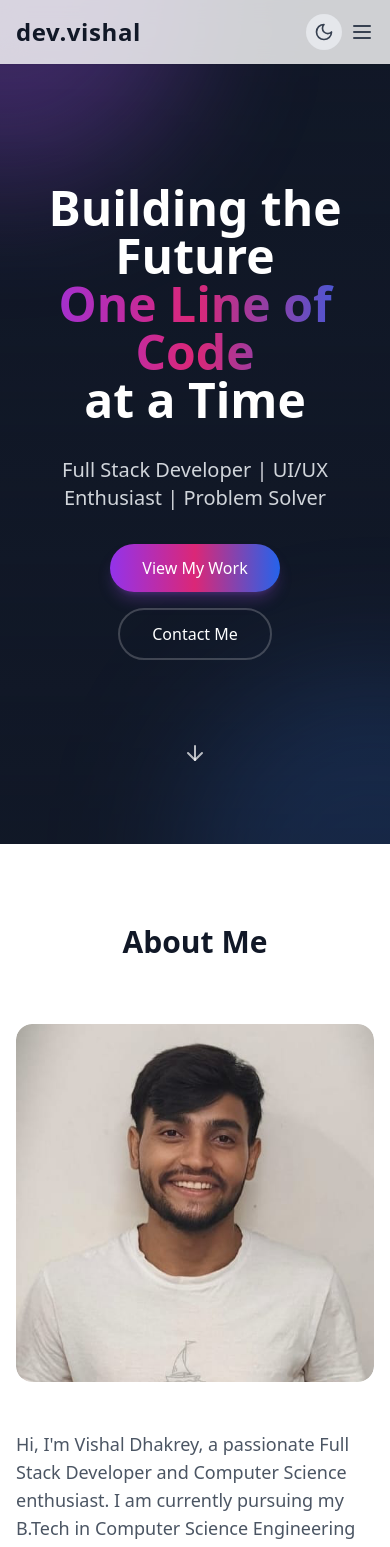
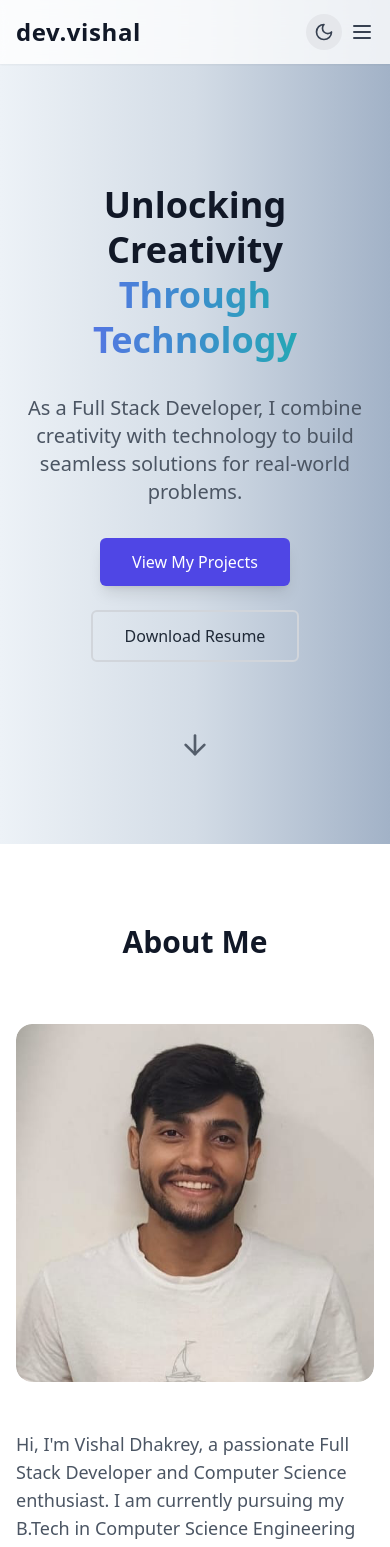
Before and after one commit to Vishaldhakrey/portfolio, a React (Vite) app: page / in a window 390 px wide. Shown: the top 1547 px of the page. Built offline with nearby package versions, Linux system fonts and the light colour scheme.

Commit message:
add some new features

```diff
--- a/src/components/Hero.tsx
+++ b/src/components/Hero.tsx
@@ -1,129 +1,92 @@
 import { ArrowDown } from 'lucide-react';
 import { motion } from 'framer-motion';
-import { gradientText, gradientBg, gradientHover } from '../utils/gradients';
 import { fadeInUp, staggerContainer } from '../utils/animations';
 
 export default function Hero() {
   return (
-    <section id="hero" className="min-h-screen flex items-center justify-center relative bg-gray-900 dark:bg-gray-800">
-      {/* Gradient Orbs */}
+    <section
+      id="hero"
+      className="min-h-screen flex items-center justify-center bg-gradient-to-r from-[#edf2f7] via-[#d3dce6] to-[#a2b2c7] dark:from-[#111827] dark:via-[#1f2937] dark:to-[#2d3748] text-gray-800 dark:text-white relative"
+    >
+      {/* Main Content */}
       <motion.div
-        className="absolute inset-0 overflow-hidden"
-        initial={{ opacity: 0 }}
-        animate={{ opacity: 1 }}
-        transition={{ duration: 1 }}
-      >
-        <motion.div
-          className="absolute -top-48 -left-48 w-96 h-96 bg-purple-500/30 dark:bg-purple-400/20 rounded-full blur-3xl"
-          animate={{
-            x: [0, 30, 0],
-            y: [0, -30, 0],
-          }}
-          transition={{
-            duration: 8,
-            repeat: Infinity,
-            ease: "easeInOut"
-          }}
-        />
-        <motion.div
-          className="absolute -bottom-48 -right-48 w-96 h-96 bg-blue-500/30 dark:bg-blue-400/20 rounded-full blur-3xl"
-          animate={{
-            x: [0, -30, 0],
-            y: [0, 30, 0],
-          }}
-          transition={{
-            duration: 8,
-            repeat: Infinity,
-            ease: "easeInOut",
-            delay: 1
-          }}
-        />
-      </motion.div>
-
-      <motion.div
-        className="max-w-7xl mx-auto px-4 sm:px-6 lg:px-8 py-32 text-center relative z-10"
+        className="max-w-6xl mx-auto px-6 sm:px-8 lg:px-16 py-32 text-center relative z-10"
         variants={staggerContainer}
         initial="initial"
         animate="animate"
       >
         <div className="space-y-8">
+          {/* Heading */}
           <motion.h1
-            className="text-5xl md:text-7xl font-bold text-white dark:text-white opacity-90"
+            className="text-4xl sm:text-5xl md:text-6xl font-bold leading-tight text-gray-900 dark:text-gray-100"
             variants={fadeInUp}
           >
-            <motion.span
-              className="block text-white opacity-90 dark:text-gray-300"
-              variants={fadeInUp}
-            >
-              Building the Future
+            <motion.span variants={fadeInUp} className="block">
+              Unlocking Creativity
             </motion.span>
             <motion.span
-              className={`block ${gradientText} dark:${gradientText}`}
               variants={fadeInUp}
+              className="block text-transparent bg-clip-text bg-gradient-to-r from-indigo-500 to-teal-500"
             >
-              One Line of Code
-            </motion.span>
-            <motion.span
-              className="block text-white opacity-90 dark:text-gray-300"
-              variants={fadeInUp}
-            >
-              at a Time
+              Through Technology
             </motion.span>
           </motion.h1>
 
+          {/* Subtitle */}
           <motion.p
-            className="text-xl md:text-2xl text-gray-300 dark:text-gray-400 max-w-3xl mx-auto"
+            className="text-xl md:text-2xl text-gray-600 dark:text-gray-300 max-w-2xl mx-auto"
             variants={fadeInUp}
           >
-            Full Stack Developer | UI/UX Enthusiast | Problem Solver
+            As a Full Stack Developer, I combine creativity with technology to build seamless solutions for real-world problems.
           </motion.p>
 
+          {/* Action Buttons */}
           <motion.div
-            className="flex flex-col sm:flex-row items-center justify-center gap-4"
+            className="flex flex-col sm:flex-row items-center justify-center gap-6"
             variants={fadeInUp}
           >
             <motion.a
               href="#projects"
-              className={`px-8 py-3 rounded-full text-white ${gradientBg} ${gradientHover} dark:${gradientBg} dark:${gradientHover} transition-all duration-300 shadow-lg shadow-purple-500/25`}
+              className="px-8 py-3 rounded-md bg-indigo-600 text-white hover:bg-indigo-700 transition-all duration-300 shadow-lg"
               whileHover={{ scale: 1.05 }}
               whileTap={{ scale: 0.95 }}
             >
-              View My Work
+              View My Projects
             </motion.a>
+            {/* Download Resume Button */}
             <motion.a
-              href="#contact"
-              className="px-8 py-3 rounded-full text-white border-2 border-white/20 hover:bg-white/10 transition-all duration-300 dark:border-gray-500 dark:hover:bg-white/10"
+              href="https://www.dropbox.com/preview/Resume/Vishal_resume.pdf?context=content_suggestions&role=personal"  // Update this with the actual path to your resume
+              download
+              className="px-8 py-3 rounded-md border-2 border-gray-300 text-gray-800 hover:bg-gray-200 transition-all duration-300 dark:border-gray-600 dark:text-white dark:hover:bg-gray-700"
               whileHover={{ scale: 1.05 }}
               whileTap={{ scale: 0.95 }}
             >
-              Contact Me
+              Download Resume
             </motion.a>
           </motion.div>
         </div>
 
+        {/* Scroll Arrow */}
         <motion.div
-          className="absolute bottom-8 left-1/2 transform -translate-x-1/2"
+          className="absolute bottom-10 left-1/2 transform -translate-x-1/2"
           initial={{ opacity: 0 }}
           animate={{ opacity: 1 }}
           transition={{ delay: 1 }}
         >
           <motion.div
             animate={{
-              y: [0, 10, 0],
+              y: [0, 12, 0],
             }}
             transition={{
               duration: 2,
               repeat: Infinity,
-              ease: "easeInOut"
+              ease: 'easeInOut',
             }}
           >
-            <ArrowDown className="w-6 h-6 text-white/70 dark:text-white/70" />
+            <ArrowDown className="w-8 h-8 text-gray-800 opacity-70 dark:text-white opacity-60" />
           </motion.div>
         </motion.div>
       </motion.div>
-
-      {/* Gradient Overlay */}
-      <div className="absolute inset-0 bg-gradient-to-b from-transparent to-gray-900/50 dark:from-transparent dark:to-gray-900/50" />
     </section>
   );
 }
--- a/src/data/projects.ts
+++ b/src/data/projects.ts
@@ -8,6 +8,7 @@ export const projectsData: ProjectItem[] = [
     image: "work-lyft.png",
     tech: ["React", "Node.js", "MongoDB", "Express"],
     github: "https://github.com/Vishaldhakrey/worklyft",
+    live: "https://worklyft.onrender.com",  // Add live link here
     details: {
       problem:
         "Traditional job portals are outdated and lack modern user-friendly features.",
@@ -29,6 +30,7 @@ export const projectsData: ProjectItem[] = [
     image: "spotify.jpg",
     tech: ["Node.js", "Express", "MongoDB"],
     github: "https://github.com/Vishaldhakrey/spotify-backend",
+    live: "https://github.com/Vishaldhakrey/spotify-backend",  // Add live link here
     details: {
       problem:
         "Need for a backend system for a scalable music streaming platform.",
@@ -49,6 +51,7 @@ export const projectsData: ProjectItem[] = [
     image: "web-lead-extension.webp",
     tech: ["JavaScript", "HTML", "CSS", "Chrome Extensions API"],
     github: "https://github.com/Vishaldhakrey/web-leads-extension",
+    live: "https://github.com/Vishaldhakrey/web-leads-extension",  // Add live link here
     details: {
       problem:
         "Manual web lead generation is time-consuming and inefficient.",
@@ -69,6 +72,7 @@ export const projectsData: ProjectItem[] = [
     image: "notespace.jpg",
     tech: ["React", "Node.js", "Express", "MongoDB"],
     github: "https://github.com/Vishaldhakrey/NoteSpace",
+    live: "https://github.com/Vishaldhakrey/NoteSpace",  // Add live link here
     details: {
       problem: "Existing note-taking apps lack personalization and advanced features.",
       solution: "Created a personalized note-taking app with essential features like pinning and editing.",
--- a/src/data/timeline.ts
+++ b/src/data/timeline.ts
@@ -29,4 +29,5 @@ export const timelineData: TimelineItem[] = [
     description: "Working as a Full-Stack Developer with expertise in the MERN stack (MongoDB, Express.js, React.js, Node.js) to build scalable and efficient web applications.",
     icon: "work",
   },
+
 ];
```
